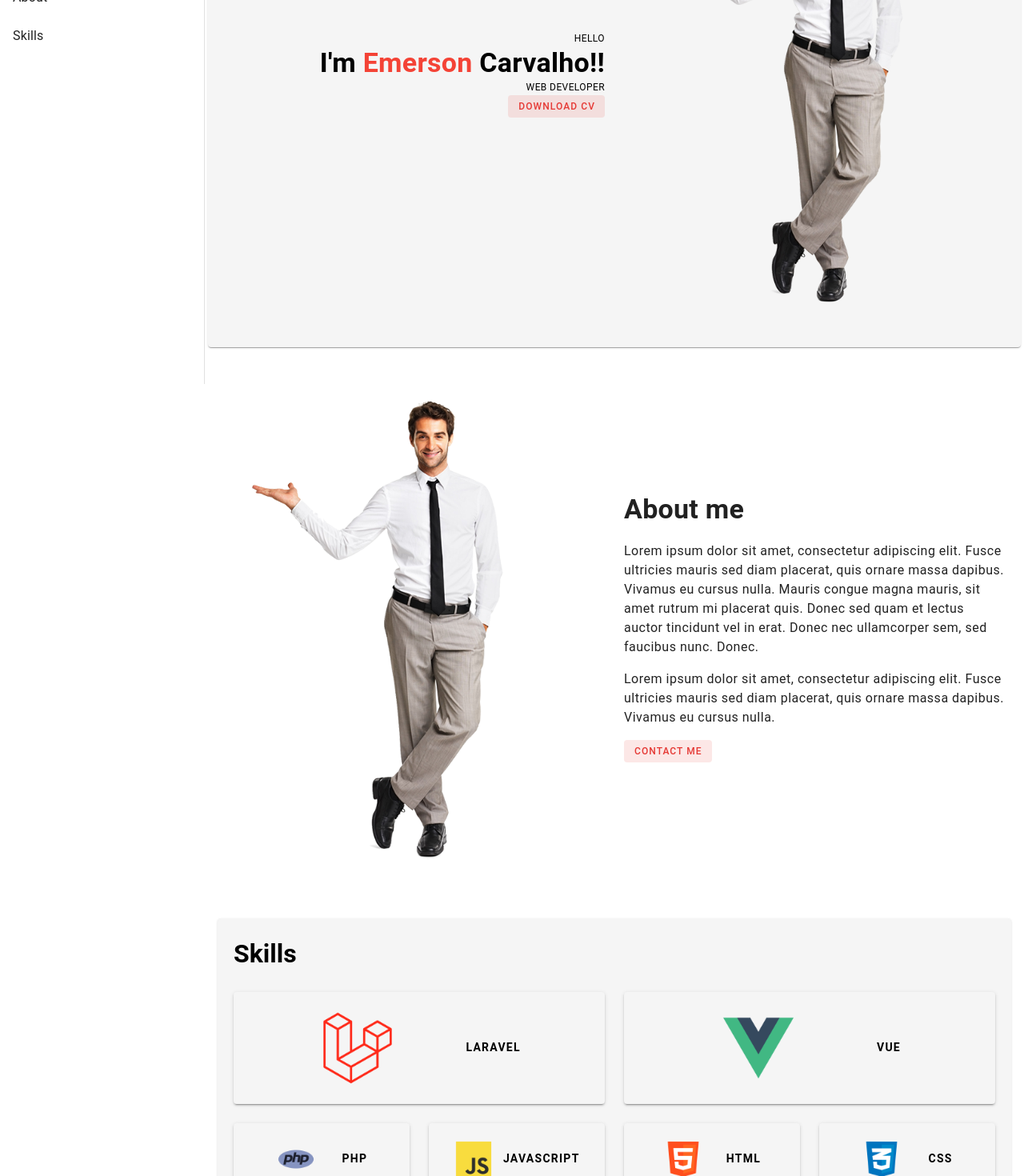
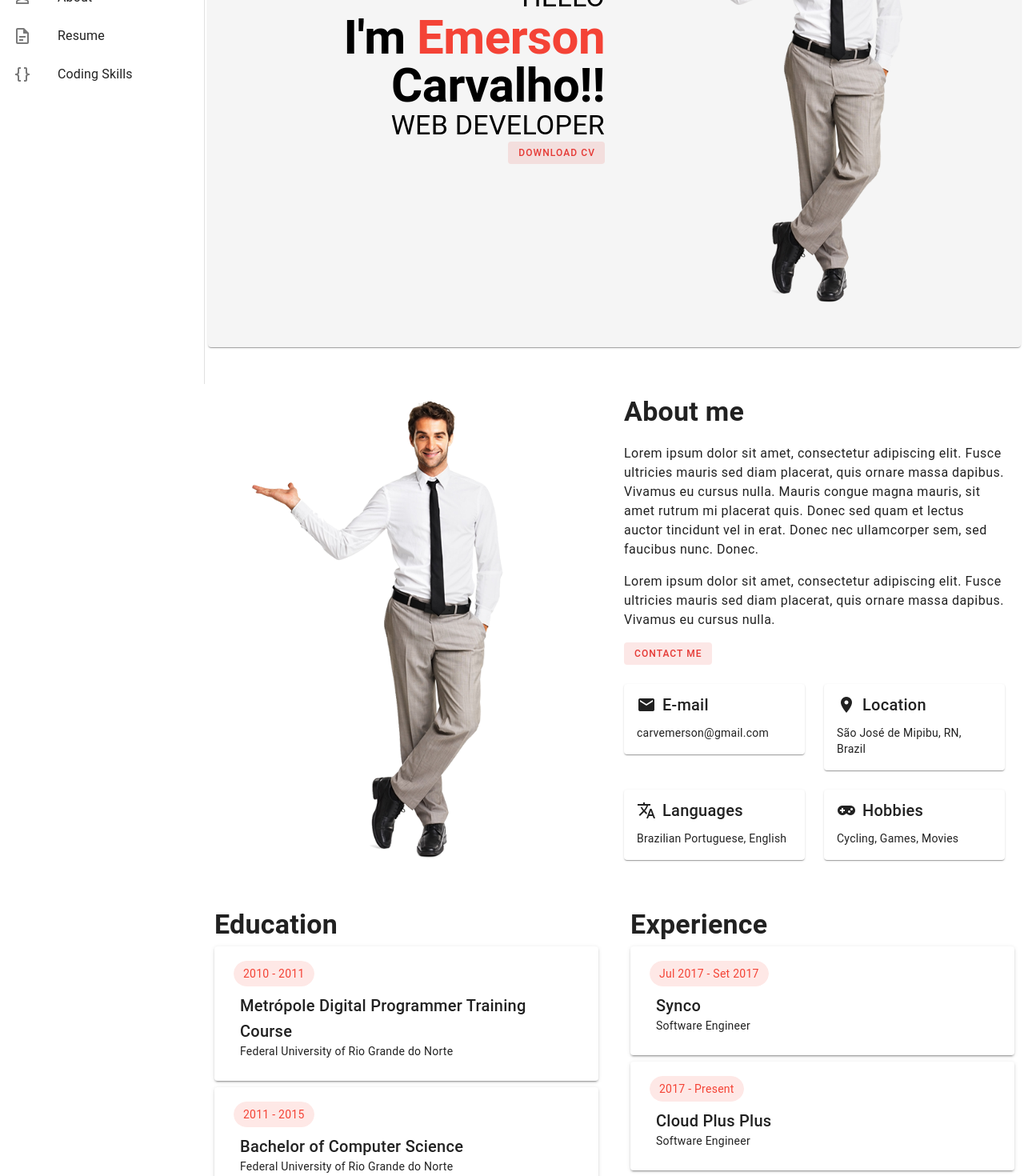
Before and after one commit to carvemerson/carvemerson.github.io, a Vue app: page / in a window 1280 px wide. Shown: the part 320-1790 px from the top of the page at 80% size. Built offline with nearby package versions, Linux system fonts and the light colour scheme.

Commit message:
Add resume and change the responsivity.

```diff
--- a/src/App.vue
+++ b/src/App.vue
@@ -5,6 +5,7 @@
         <v-main>
             <AppHome/>
             <AppAbout/>
+            <AppResume/>
             <AppSkills/>
             <AppFooter/>
         </v-main>
@@ -18,4 +19,5 @@ import AppHome from "./components/AppHome.vue";
 import AppAbout from "./components/AppAbout.vue";
 import AppSkills from "./components/AppSkills.vue";
 import AppFooter from "./components/AppFooter.vue";
+import AppResume from "./components/AppResume.vue";
 </script>
--- a/src/components/AppAbout.vue
+++ b/src/components/AppAbout.vue
@@ -22,6 +22,23 @@
                         >
                             Contact me
                         </v-btn>
+
+                        <v-row class="mt-3">
+                            <v-col v-for="about in aboutInfo" cols="12" md="6">
+                                <v-card
+                                    class="mx-auto"
+                                    :prepend-icon="about.icon"
+                                >
+                                    <template v-slot:title>
+                                        {{ about.title }}
+                                    </template>
+
+                                    <v-card-text>
+                                        {{ about.text }}
+                                    </v-card-text>
+                                </v-card>
+                            </v-col>
+                        </v-row>
                     </v-col>
 
                     <v-col cols="12" sm="6" class="order-1 order-sm-0">
@@ -37,6 +54,33 @@
 </template>
 <script>
 export default {
-    name: 'AppHome'
+    name: 'AppHome',
+
+    data() {
+        return {
+            aboutInfo: [
+                {
+                    title: "E-mail",
+                    text: "carvemerson@gmail.com",
+                    icon: "mdi-email",
+                },
+                {
+                    title: "Location",
+                    text: "São José de Mipibu, RN, Brazil",
+                    icon: "mdi-map-marker",
+                },
+                {
+                    title: "Languages",
+                    text: "Brazilian Portuguese, English",
+                    icon: "mdi-translate",
+                },
+                {
+                    title: "Hobbies",
+                    text: "Cycling, Games, Movies",
+                    icon: "mdi-gamepad-variant",
+                },
+            ]
+        };
+    }
 }
 </script>
--- a/src/components/AppFooter.vue
+++ b/src/components/AppFooter.vue
@@ -10,10 +10,6 @@
                 :icon="icon"
                 variant="text"
             ></v-btn>
-        </div>
-
-        <div class="pt-0">
-            Phasellus feugiat arcu sapien, et iaculis ipsum elementum sit amet. Mauris cursus commodo interdum. Praesent ut risus eget metus luctus accumsan id ultrices nunc. Sed at orci sed massa consectetur dignissim a sit amet dui. Duis commodo vitae velit et faucibus. Morbi vehicula lacinia malesuada. Nulla placerat augue vel ipsum ultrices, cursus iaculis dui sollicitudin. Vestibulum eu ipsum vel diam elementum tempor vel ut orci. Orci varius natoque penatibus et magnis dis parturient montes, nascetur ridiculus mus.
         </div>
 
         <v-divider></v-divider>
@@ -29,7 +25,6 @@ export default {
     data: () => ({
         icons: [
             'mdi-facebook',
-            'mdi-twitter',
             'mdi-linkedin',
             'mdi-instagram',
         ],
--- a/src/components/AppHeader.vue
+++ b/src/components/AppHeader.vue
@@ -21,6 +21,7 @@
                 v-for="link in links"
                 :key="link.name"
                 :href="link.href"
+                :prepend-icon="link.icon"
                 @click="autoClose()"
             >
                 <v-list-item-title>{{link.name}}</v-list-item-title>
@@ -29,7 +30,11 @@
     </v-navigation-drawer>
     <v-app-bar>
         <v-app-bar-nav-icon @click="drawer = !drawer"></v-app-bar-nav-icon>
-        <v-app-bar-title><strong>Emerson Carvalho</strong></v-app-bar-title>
+        <v-app-bar-title>
+            <v-avatar color="red-darken-1" class="me-3">
+                EC
+            </v-avatar>
+        </v-app-bar-title>
     </v-app-bar>
 </template>
 
@@ -41,10 +46,10 @@ export default {
             drawer: null,
             selected: null,
             links: [
-                {name: "Home", href: "#home"},
-                {name: "About", href: "#about"},
-                {name: "Skills", href: "#skills"},
-                // {name: "Resume", href: "#resume"},
+                {name: "Home", href: "#home", icon: "mdi-home-outline"},
+                {name: "About", href: "#about", icon: "mdi-account-outline"},
+                {name: "Resume", href: "#resume", icon: "mdi-file-document-outline"},
+                {name: "Coding Skills", href: "#skills", icon: "mdi-code-braces"},
                 // {name: "Contact", href: "#contact"},
             ]
         };
--- a/src/components/AppHome.vue
+++ b/src/components/AppHome.vue
@@ -4,11 +4,11 @@
             <v-card class="pa-5" color="grey-lighten-4" width="1500">
                 <v-row>
                     <v-col class="ms-auto text-end" align-self="center">
-                        <span class="text-caption">HELLO</span>
-                        <div class="text-h6 text-sm-h5  text-md-h4 font-weight-bold">I'm <span
-                            class="text-red">Emerson</span> Carvalho!!
+                        <span class="text-h6 text-sm-h5 text-md-h4">HELLO</span>
+                        <div class="text-h4 text-sm-h3 text-md-h2 font-weight-bold">
+                            I'm <span class="text-red">Emerson</span> Carvalho!!
                         </div>
-                        <div class="text-caption">WEB DEVELOPER</div>
+                        <div class="text-h6 text-sm-h5 text-md-h4">WEB DEVELOPER</div>
                         <v-btn
                             size="small"
                             variant="tonal"
--- /dev/null
+++ b/src/components/AppResume.vue
@@ -0,0 +1,102 @@
+<template>
+    <v-container id="resume">
+        <v-row justify="center">
+            <v-card elevation="0" width="1500">
+                <v-row>
+                    <v-col cols="12" md="6">
+                        <div class="font-weight-bold text-h4 ml-2">Education</div>
+
+                        <v-card v-for="education in educationInfo" class="ma-2" elevation="2">
+                            <v-card-item>
+                                <v-card-title>
+                                    <v-chip
+                                        class="ma-2"
+                                        color="red"
+                                        text-color="white"
+                                    >
+                                        {{ education.date }}
+                                    </v-chip>
+
+
+                                </v-card-title>
+
+                                <v-card-text>
+                                    <div class="text-h6 ">
+                                        {{ education.title }}
+                                    </div>
+                                    {{ education.subtitle }}
+                                </v-card-text>
+                            </v-card-item>
+                        </v-card>
+                    </v-col>
+                    <v-col cols="12" md="6">
+                        <div class="font-weight-bold text-h4 ml-2">Experience</div>
+
+                        <v-card v-for="experience in experienceInfo" class="ma-2" elevation="2">
+                            <v-card-item>
+                                <v-card-title>
+                                    <v-chip
+                                        class="ma-2"
+                                        color="red"
+                                        text-color="white"
+                                    >
+                                        {{ experience.date }}
+                                    </v-chip>
+
+
+                                </v-card-title>
+
+                                <v-card-text>
+                                    <div class="text-h6 ">
+                                        {{ experience.title }}
+                                    </div>
+                                    {{ experience.subtitle }}
+                                </v-card-text>
+                            </v-card-item>
+                        </v-card>
+                    </v-col>
+                </v-row>
+            </v-card>
+        </v-row>
+    </v-container>
+</template>
+<script>
+export default {
+    name: 'AppResume',
+
+    data() {
+        return {
+            educationInfo: [
+                {
+                    date: "2010 - 2011",
+                    title: "Metrópole Digital Programmer Training Course",
+                    subtitle: "Federal University of Rio Grande do Norte",
+                },
+                {
+                    date: "2011 - 2015",
+                    title: "Bachelor of Computer Science",
+                    subtitle: "Federal University of Rio Grande do Norte",
+                },
+                {
+                    date: "2015 - 2017",
+                    title: "Master's Degree in Computer Systems",
+                    subtitle: "Federal University of Rio Grande do Norte",
+                },
+            ],
+
+            experienceInfo: [
+                {
+                    date: "Jul 2017 - Set 2017",
+                    title: "Synco",
+                    subtitle: "Software Engineer",
+                },
+                {
+                    date: "2017 - Present",
+                    title: "Cloud Plus Plus",
+                    subtitle: "Software Engineer",
+                },
+            ],
+        }
+    },
+}
+</script>
--- a/src/components/AppSkills.vue
+++ b/src/components/AppSkills.vue
@@ -3,7 +3,7 @@
         <v-card class="pa-5" width="1500" color="grey-lighten-4">
             <v-row>
                 <v-col>
-                    <h1 class="display-1">Skills</h1>
+                    <h1 class="display-1">Coding Skills</h1>
                 </v-col>
             </v-row>
             <v-row>
```
